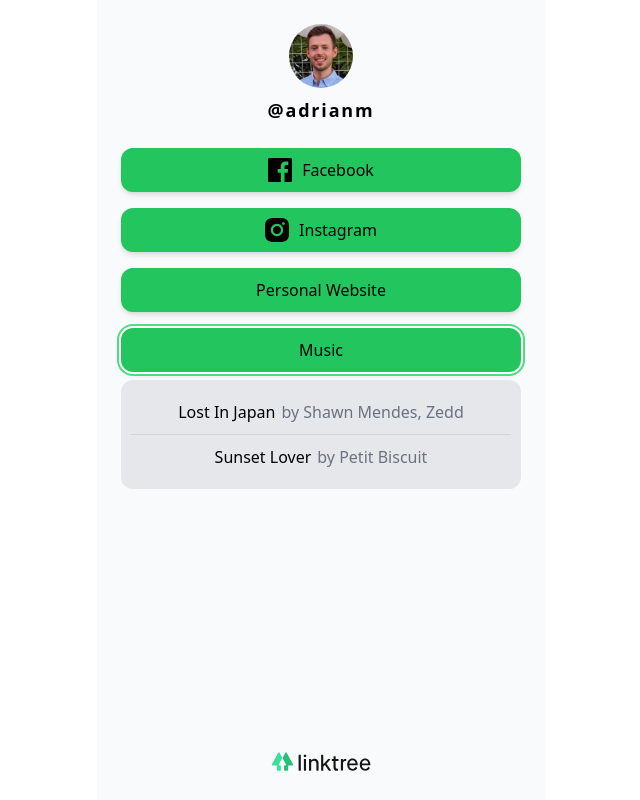
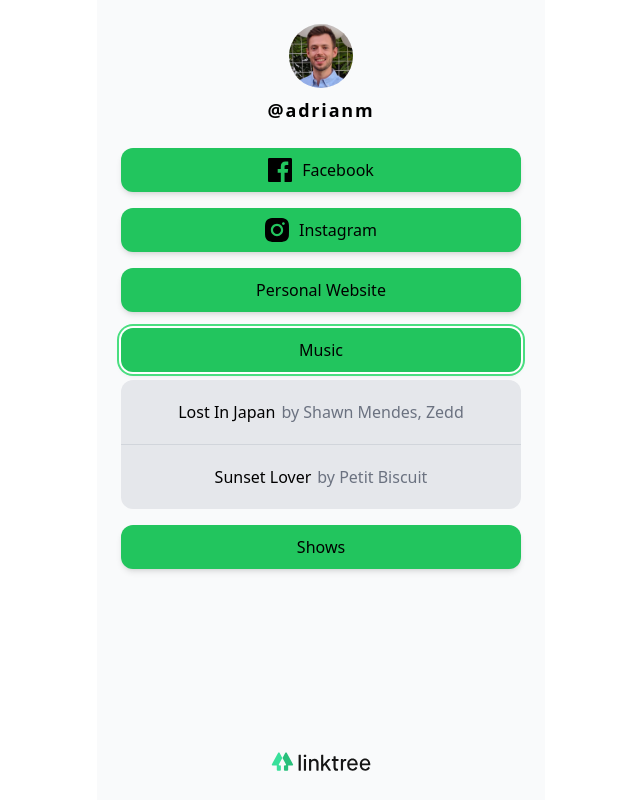
Before and after one commit to amroczeK/linktree-assessment, a Next.js app: page /adrianm in a window 1280 px wide. Both pictures are taken after a click on the button "Music". Shown: the whole page, without its empty margins (319-959 px from the left). Built offline with nearby package versions, Linux system fonts and the light colour scheme.

Commit message:
show links complete, data model updated, datefns

```diff
--- a/components/Button.tsx
+++ b/components/Button.tsx
@@ -14,9 +14,9 @@
 
   let styles = {
     backgroundColor:
-      primaryColor === "" ? "bg-green-500" : `${primaryColor}`,
-    ringColor: ringColor === "" ? "ring-green-500" : ringColor,
-    hoverColor: hoverColor === "" ? "hover:bg-green-300" : hoverColor,
+      primaryColor === "" ? "bg-blue-400" : `${primaryColor}`,
+    ringColor: ringColor === "" ? "ring-blue-400" : ringColor,
+    hoverColor: hoverColor === "" ? "hover:bg-blue-300" : hoverColor,
   };
 
   return (
--- a/components/ExternalLink.tsx
+++ b/components/ExternalLink.tsx
@@ -25,18 +25,22 @@
     <NextLink href={url} target="_blank">
       {isButton ? (
         <Button>
+          {name && (
             <SvgIcon name={name?.replace(/\s/g, "").toLocaleLowerCase()}>
               {name}
             </SvgIcon>
+          )}
         </Button>
       ) : (
         <div className={styles}>
+          {name && (
             <SvgIcon
               styles="mr-2"
               name={name?.replace(/\s/g, "").toLocaleLowerCase()}
             >
               {name}
             </SvgIcon>
+          )}
           {children}
         </div>
       )}
--- a/components/MusicLink.tsx
+++ b/components/MusicLink.tsx
@@ -30,10 +30,14 @@
   );
 
   return (
-    <div ref={wrapperRef} id="music-link" className="flex flex-col">
+    <div
+      ref={wrapperRef}
+      id={`music-link`}
+      className="flex flex-col"
+    >
       <Button onClick={onClickMusicHandler}>{children}</Button>
       <ul
-        className={`p-2.5 mt-2 w-full ${
+        className={`mt-2 w-full max-h-96 overflow-y-scroll ${
           isMusicOpen ? "flex flex-col divide-y divide-gray-300" : "hidden"
         } bg-gray-200 rounded-xl `}
       >
@@ -65,7 +69,7 @@
     className={`flex
       ${
         expandPlayer ? `flex-col` : `justify-center items-center space-x-1.5`
-      } cursor-pointer w-full`}
+      } cursor-pointer w-full hover:bg-gray-300 p-2.5 rounded-lg`}
     onClick={onClick}
   >
     <h2>{songName}</h2>
@@ -88,11 +92,8 @@
   setCurrentSong: (e: string) => void;
   expandPlayer: boolean;
 }) => {
-  //const [expandPlayer, setExplandPlayer] = useState<boolean>(false);
-
   const onClickSong = () => {
     setCurrentSong(song.songName);
-    //setExplandPlayer(!expandPlayer);
   };
 
   const onClickPlay = () => {
@@ -143,7 +144,7 @@
               <PlatformLink
                 linkDetails={e}
                 isButton={false}
-                styles="flex items-center justify-between py-2"
+                styles="flex items-center justify-between p-2.5 hover:bg-gray-300 rounded-lg"
               >
                 <SvgIcon styles="-rotate-90" name="arrow" />
               </PlatformLink>
--- /dev/null
+++ b/components/ShowsLink.tsx
@@ -0,0 +1,77 @@
+import React, { FC, useRef, useState } from "react";
+import Button from "@components/Button";
+import { IShowDetails, IShows } from "../types/User";
+import SvgIcon from "./SvgIcon";
+import { useClickOutsideComponent } from "@hooks/ClickOutsideComponent";
+import NextLink from "./NextLink";
+import { format } from "date-fns";
+
+interface Props {
+  shows: IShows;
+  children?: React.ReactNode;
+}
+
+const ShowsLink: FC<Props> = ({ shows, children }) => {
+  const wrapperRef = useRef(null);
+
+  const [isShowsOpen, setShowsOpen] = useState<boolean>(false);
+
+  const onClickShowsHandler = () => {
+      setShowsOpen(!isShowsOpen);
+  };
+
+  useClickOutsideComponent(
+    wrapperRef,
+    "shows-link",
+    isShowsOpen,
+    onClickShowsHandler
+  );
+
+  return (
+    <div
+      ref={wrapperRef}
+      id={`shows-link`}
+      className="flex flex-col"
+    >
+      <Button onClick={onClickShowsHandler}>{children}</Button>
+      <ul
+        className={`p-2.5 mt-2 w-full max-h-96 overflow-y-scroll ${
+          isShowsOpen ? "flex flex-col divide-y divide-gray-300" : "hidden"
+        } bg-gray-200 rounded-xl `}
+      >
+        {shows.map((e: IShowDetails) => (
+          <ShowDetails key={e.location} show={e} />
+        ))}
+      </ul>
+    </div>
+  );
+};
+
+const ShowDetails = ({
+  show,
+  onClick,
+}: {
+  show: IShowDetails;
+  onClick?: () => void;
+}) => {
+  let date = format(new Date(show.date), "MMMM dd, yyyy");
+  return (
+    <NextLink href={show.url} target="_blank">
+      <div className="flex justify-center items-center p-2.5 hover:bg-gray-300 rounded-lg">
+        <div
+          className={`flex flex-col cursor-pointer w-full`}
+          onClick={onClick}
+        >
+          <h2 className="">{show.showName}</h2>
+          {show?.artistName && (
+            <span className="text-gray-600">{show.artistName}</span>
+          )}
+          <span className="text-gray-500">{date.toString()}</span>
+        </div>
+        <SvgIcon styles="-rotate-90" name="arrow" />
+      </div>
+    </NextLink>
+  );
+};
+
+export default ShowsLink;
--- a/package.json
+++ b/package.json
@@ -9,6 +9,7 @@
     "lint": "next lint"
   },
   "dependencies": {
+    "date-fns": "^2.28.0",
     "next": "12.1.5",
     "react": "18.0.0",
     "react-dom": "18.0.0"
--- a/pages/[id].tsx
+++ b/pages/[id].tsx
@@ -1,22 +1,22 @@
 import type { GetStaticPaths, GetStaticProps, NextPage } from "next";
-import { IUser, ISocialLink, IMusic, ISong } from "../types/User";
+import { IUser, ISocialLink } from "../types/User";
 import Head from "next/head";
 import Image from "next/image";
 import Container from "@components/Container";
-import React, { useContext, useEffect } from "react";
+import React, { useEffect } from "react";
 import Avatar from "@components/Avatar";
 import SocialLink from "@components/ExternalLink";
 import MusicLink from "@components/MusicLink";
 import Footer from "@components/Footer";
 import { useUserPerferences } from "../contexts/UserPreferenceContext";
+import ShowsLink from "@components/ShowsLink";
 
 interface Props {
   user: IUser;
 }
 
 const UserLinks: NextPage<Props> = ({ user }: Props) => {
-  const { backgroundColor, backgroundImageUrl, primaryColor, secondaryColor } =
-    user.designPreferences;
+  const { backgroundColor } = user.designPreferences;
 
   const { setUserPreferences } = useUserPerferences();
 
@@ -50,6 +50,7 @@
             </li>
           ))}
           <MusicLink music={user.links.music}>Music</MusicLink>
+          <ShowsLink shows={user.links.shows}>Shows</ShowsLink>
         </ul>
         <Footer />
       </Container>
@@ -154,7 +155,31 @@
               ],
             },
           ],
-          shows: [{ date: "", location: "", ticketsAvailable: true }],
+          shows: [
+            {
+              showName: "Ghost Care",
+              artistName: "",
+              date: "2022/04/23",
+              location: "Prince Of Wales Hotel, Bunbury, WA, Australia",
+              ticketsAvailable: true,
+              url: "https://www.songkick.com/concerts/40300239-ghost-care-at-prince-of-wales-hotel",
+            },
+            {
+              showName: "Brian Cadd",
+              artistName: "Russell Morris",
+              date: "2022/04/24",
+              location: "Ravenswood Hotel, Ravenswood, WA, Australia",
+              ticketsAvailable: false,
+              url: "https://www.songkick.com/concerts/39944448-brian-cadd-at-ravenswood-hotel",
+            },
+            {
+              showName: "The Southern River Band",
+              date: "2022/04/30",
+              location: "The River, Margaret River, WA, Australia",
+              ticketsAvailable: true,
+              url: "https://www.songkick.com/concerts/40334571-southern-river-band-at-river",
+            },
+          ],
         },
       },
     ],
--- a/pages/index.tsx
+++ b/pages/index.tsx
@@ -60,9 +60,6 @@
       {
         id: "adrianm",
       },
-      {
-        id: "beachgirl",
-      },
     ],
   };
 
--- a/types/User.tsx
+++ b/types/User.tsx
@@ -28,9 +28,12 @@
 }
 
 export interface IShowDetails {
+  showName: string;
+  artistName?: string;
   date: Date;
   location: string;
   ticketsAvailable: boolean;
+  url: string;
 }
 
 export interface IShows extends Array<IShowDetails>{
```
Also changed, not shown: 1 other file (tests, documents, lock files or other folders). Lines whose indentation alone changed are shown as unchanged.
